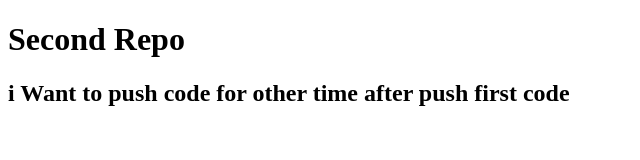
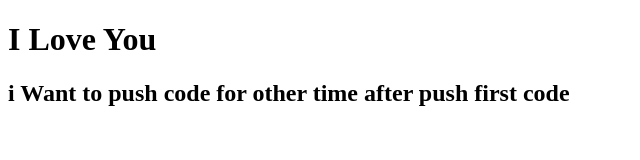
Before and after one commit to RobiulIslamRizvy/First-web-repo, a plain HTML site: page index.html in a window 1280 px wide. Shown: the whole page, without its empty margins (0-640 px from the left). Drawn offline with Linux system fonts and the light colour scheme.

Commit message:
Update index.html

```diff
--- a/index.html
+++ b/index.html
@@ -7,7 +7,7 @@
     <title>Second Repo</title>
 </head>
 <body>
-    <h1>Second Repo</h1>
+    <h1> I Love You</h1>
     <h2> i Want to push code for other time after push first code</h2>
 </body>
 </html>
```
